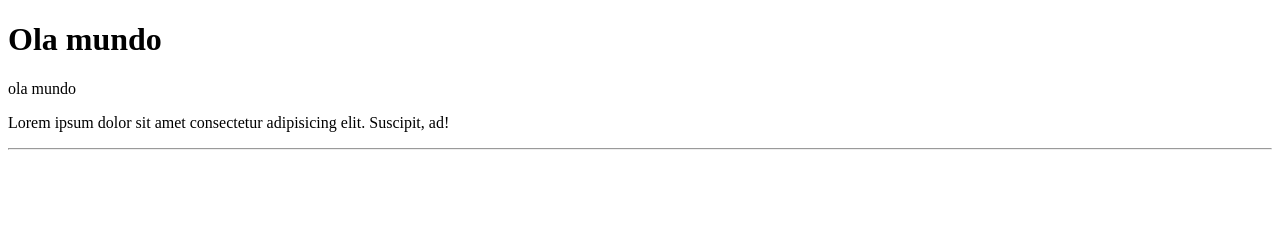
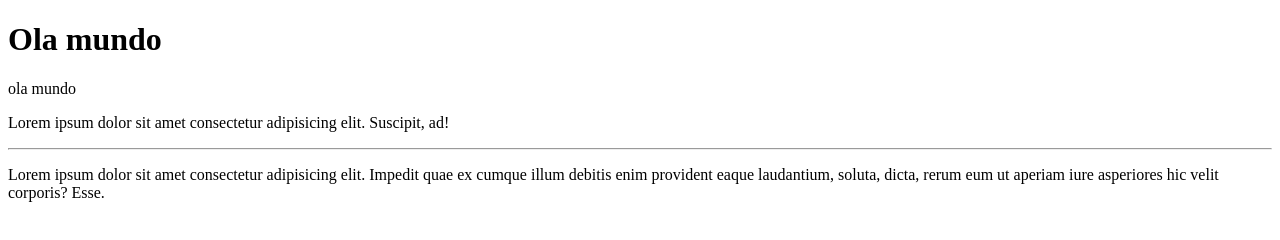
Before and after one commit to victor-de-lucca/meus-projetos, a plain HTML site: page site exemplo/index.html in a window 1280 px wide. Drawn offline with Linux system fonts and the light colour scheme.

Commit message:
modifiquei o index.html

```diff
--- a/site exemplo/index.html
+++ b/site exemplo/index.html
@@ -10,5 +10,6 @@
     <p>ola mundo</p>
     <p>Lorem ipsum dolor sit amet consectetur adipisicing elit. Suscipit, ad!</p>
     <hr>
+    <p>Lorem ipsum dolor sit amet consectetur adipisicing elit. Impedit quae ex cumque illum debitis enim provident eaque laudantium, soluta, dicta, rerum eum ut aperiam iure asperiores hic velit corporis? Esse.</p>
 </body>
 </html>
```
